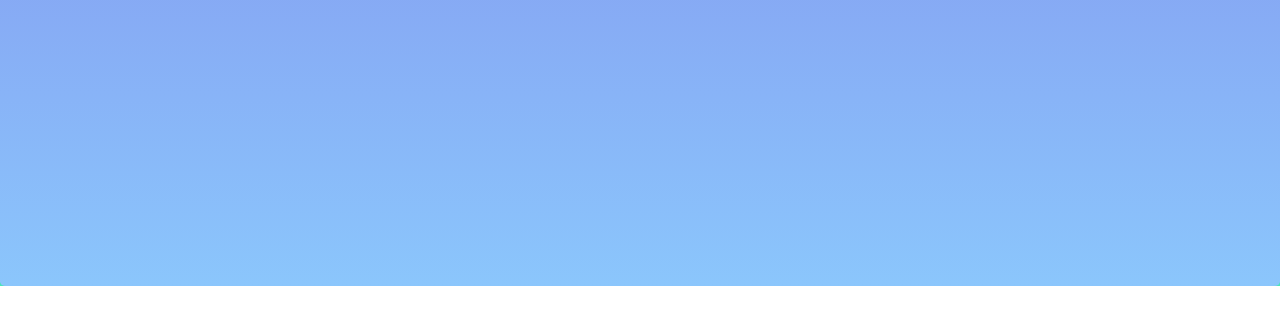
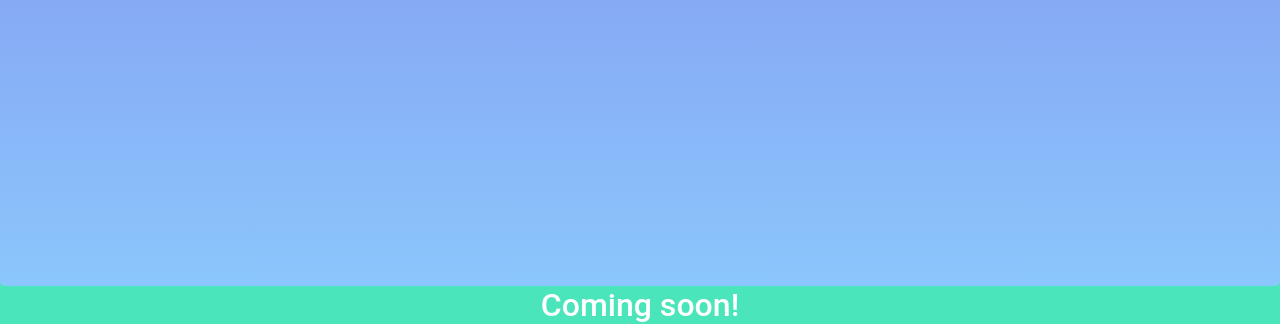
Before and after one commit to bensmart25/personal-site, a plain HTML site: page portfolio.html in a window 1280 px wide. Shown: the part 530-862 px from the top of the page. Before the commit the page ends 816 px from the top, so only its background shows below. Drawn offline with nearby package versions, Linux system fonts and the light colour scheme.

Commit message:
started portfolio page

```diff
--- a/portfolio.html
+++ b/portfolio.html
@@ -24,6 +24,8 @@
         <h1 class="display-4">Portfolio</h1>
         <p class="description">Here are some of my projects</p>
     </div>
-
+    <div class="text-center">
+        <h2>Coming soon!</h2>
+    </div>
 </body>
 </html>
```
